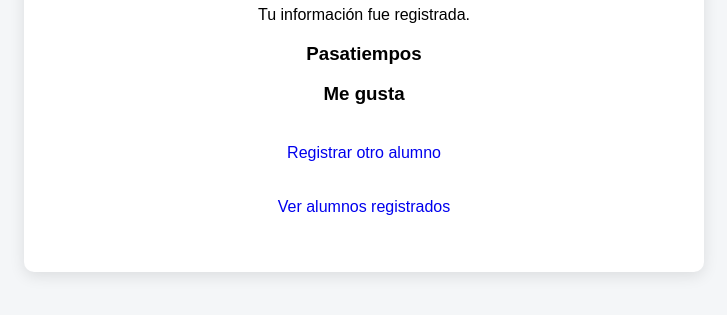
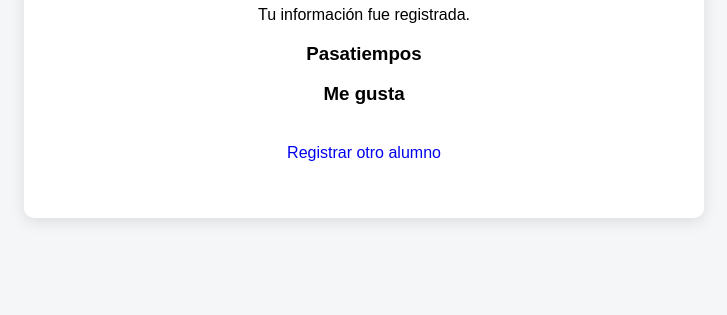
Before and after one commit to EdgarCorrujedo/practica_0_holaFlaskJinja, a Flask app: template templates/saludar.html in a window 1280 px wide. Shown: the part 194-509 px from the top of the page, without its empty margins (276-1003 px from the left). Run offline with Flask 3, Linux system fonts and the light colour scheme; the template is opened without the code that fills it, so the values that code supplies are empty.

Commit message:
Remove link to 'Ver alumnos registrados'
Removed link to view registered students.

```diff
--- a/templates/saludar.html
+++ b/templates/saludar.html
@@ -24,9 +24,6 @@
         <p>
             <a href="/">Registrar otro alumno</a>
         </p>
-        <p>
-            <a href="/alumnos">Ver alumnos registrados</a>
-        </p>
     </div>
 </body>
 </html>
```
